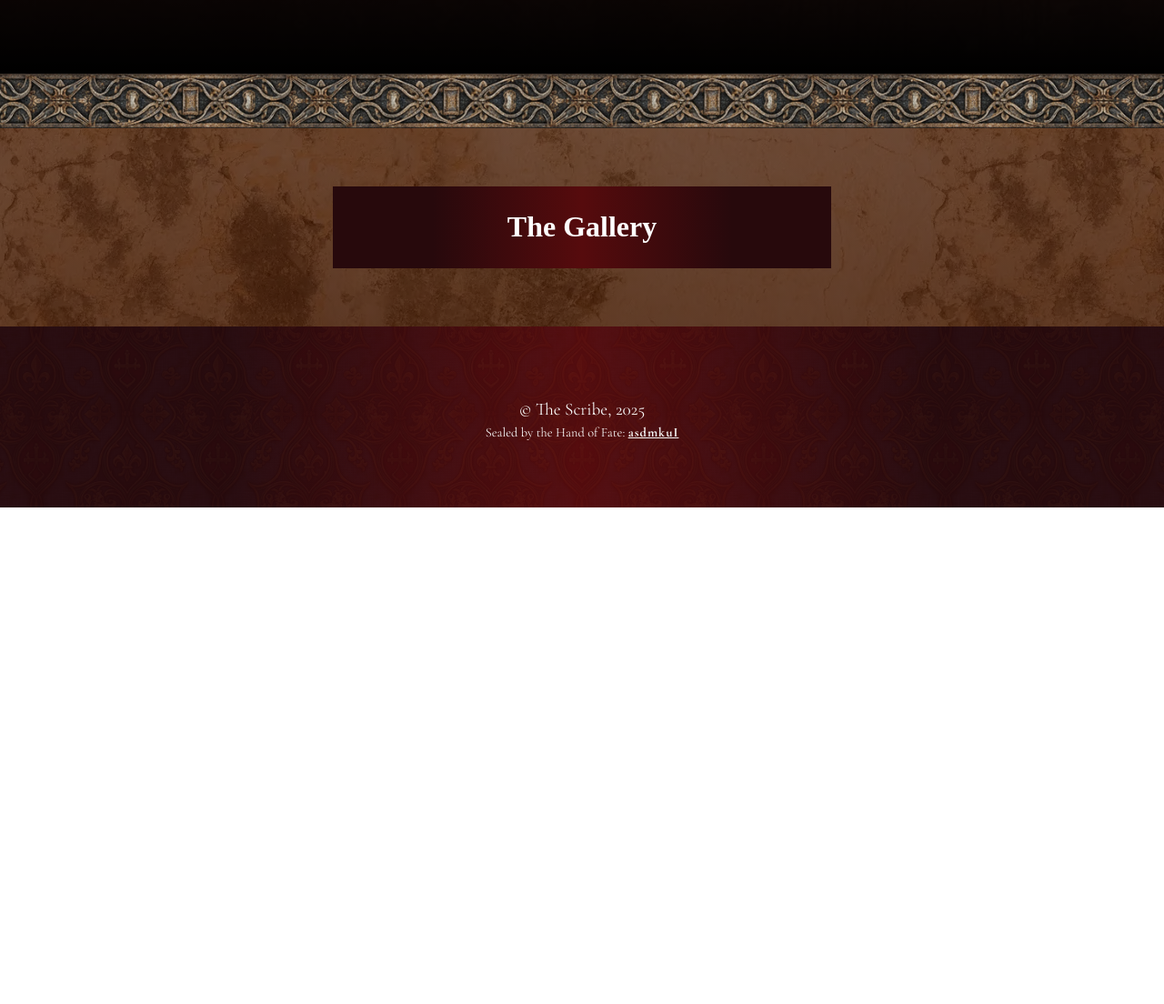
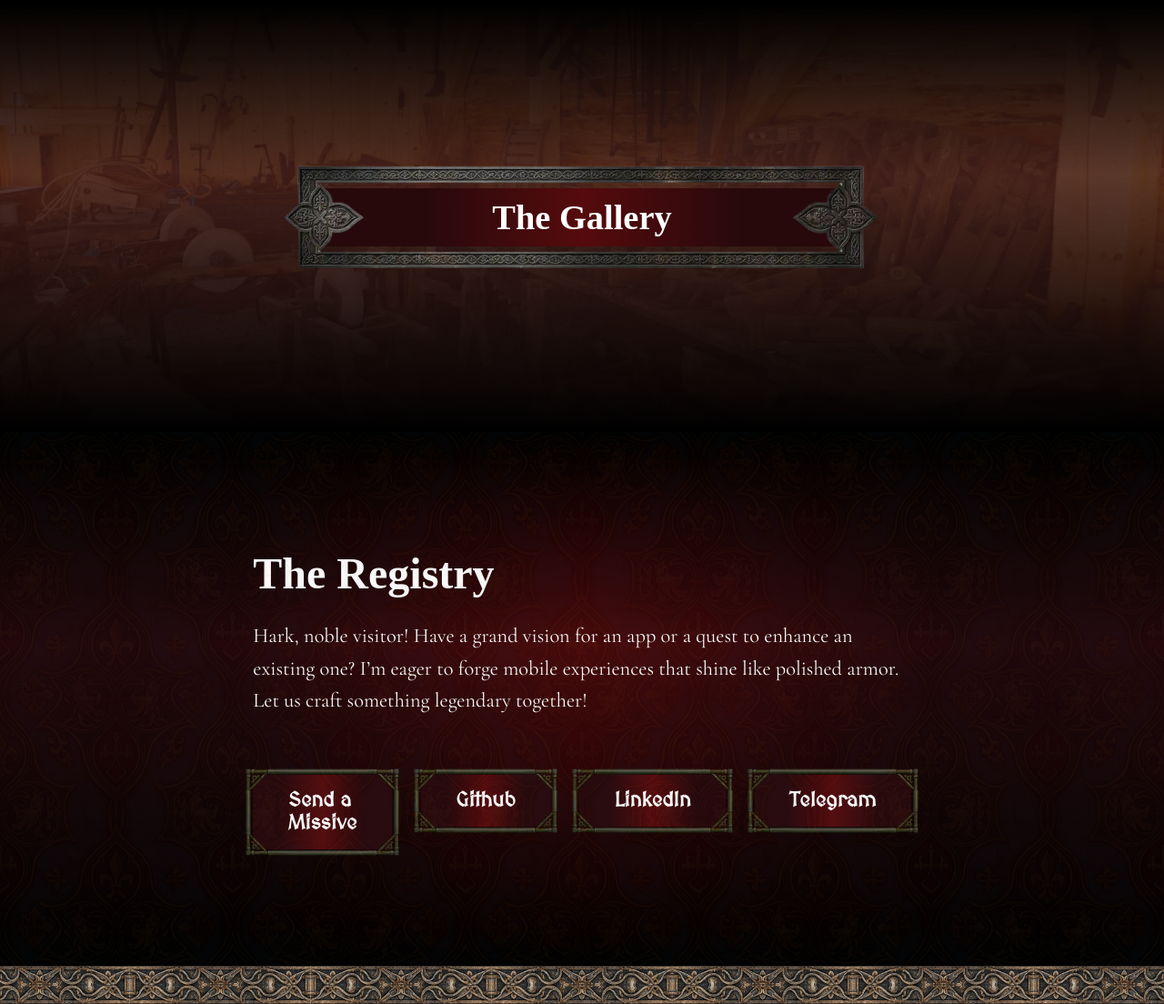
Before and after one commit to lscythe/lscythe.dev, an Astro site: page / in a window 1280 px wide. Shown: the part 1079-2183 px from the top of the page at 91% size. Before the commit the page ends 1637 px from the top, so only its background shows below. Built offline with nearby package versions, Linux system fonts and the light colour scheme; Astro itself is replaced by a stand-in of ours; a web font is replaced by a local one.

Commit message:
update layout, add contact section, add 404 page

```diff
--- /dev/null
+++ b/src/components/Button.astro
@@ -0,0 +1,30 @@
+---
+import btnBorder from "../assets/images/btn-border.webp";
+
+const { label, link } = Astro.props;
+
+const btnBorderUrl = `url(${btnBorder.src})`;
+---
+
+<a class="button" href={link} target="_blank" rel="noopener">
+    <p>{label}</p>
+</a>
+
+<style define:vars={{ btnBorderUrl }}>
+    .button {
+        color: white;
+        display: inline-block;
+        padding: 1rem 2.4rem;
+        text-decoration: none;
+        background: var(--main-gradient-bg);
+        border-image: var(--btnBorderUrl) 26 26 26 26 fill / 26px 26px 26px 26px;
+        border-image-outset: 0.5rem;
+    }
+
+    .button p {
+        font-family: "MedievalSharp", cursive;
+        font-weight: bold;
+        font-size: 1.4rem;
+        margin: 0;
+    }
+</style>
--- a/src/components/Footer.astro
+++ b/src/components/Footer.astro
@@ -20,9 +20,7 @@
     .footer {
         position: relative;
         text-align: center;
-        max-width: 1920px;
-        padding: 60px 0;
-        margin: 0 auto;
+        padding: 4rem 0;
         overflow: hidden;
         background: var(--main-gradient-bg);
     }
@@ -37,7 +35,7 @@
         background: var(--patternUrl);
         opacity: 0.05;
         background-position: top;
-        background-size: 200px;
+        background-size: 30%;
     }
 
     .footer-content {
@@ -45,18 +43,18 @@
     }
 
     .footer-seal {
-        font-size: 1.2em;
-        margin-bottom: 5px;
+        font-size: 2em;
+        margin-bottom: 0.6rem;
     }
 
     .footer-mark {
-        font-size: 0.9em;
+        font-size: 1.5em;
         margin-top: 0;
     }
 
     .footer-mark a {
         font-weight: bold;
-        letter-spacing: 1px;
+        letter-spacing: 0.05em;
         color: #fff;
     }
 </style>
--- a/src/components/NavBar.astro
+++ b/src/components/NavBar.astro
@@ -12,7 +12,6 @@
 const navItems = [
     { title: "The Memoir", link: "#about" },
     { title: "The Gallery", link: "#projects" },
-    { title: "The Codex", link: "#blogs" },
     { title: "The Registry", link: "#contact" },
     { title: "The Ledger", link: "/resume.pdf" },
 ];
@@ -20,8 +19,8 @@
 
 <div class="navbar">
     <div class="navbar-decoration">
-        <a href="/" class="crest-img">
-            <Image src={crest} alt="A Family Crest" width={200} height={200} />
+        <a href="/">
+            <Image src={crest} alt="A Family Crest" class="crest-img" />
         </a>
         <nav class="navbar-items">
             <ul>
@@ -38,14 +37,11 @@
 </div>
 
 <style define:vars={{ barBorderUrl, patternUrl }}>
-    :root {
-        --navbar-height: 70px;
-    }
-
     .navbar {
-        position: relative;
-        width: auto;
-        padding: 80px 60px 0;
+        position: sticky;
+        top: 0;
+        z-index: 10;
+        padding: 4rem 8rem 0;
     }
 
     .navbar-decoration {
@@ -54,7 +50,7 @@
         justify-content: space-between;
         align-items: center;
         z-index: 1;
-        max-height: 100px;
+        max-height: 6rem;
 
         inset: 0;
         background: var(--main-gradient-bg);
@@ -62,9 +58,8 @@
         border-image: var(--barBorderUrl) 306 280 313 280 fill / 306px 280px
             313px 280px;
         border-image-repeat: repeat;
-        border-image-width: 60px;
-        border-image-outset: 6px;
-        border-spacing: 80px;
+        border-image-width: 8rem;
+        border-image-outset: 1rem;
     }
 
     .navbar-decoration::before {
@@ -77,34 +72,33 @@
         background-image: var(--patternUrl);
         opacity: 0.06;
         background-position: center;
-        background-size: 120px;
+        background-size: 40%;
     }
 
     .crest-img {
+        width: 11rem;
+        height: auto;
         margin: 0 8rem;
     }
 
     .navbar-items {
         position: relative;
-        padding-right: 42px;
+        padding-right: 2rem;
     }
 
     .navbar-items ul {
-        list-style-type: none;
+        list-style: none;
         margin: 0;
         padding: 0;
-    }
-
-    .navbar-items li {
-        float: left;
+        display: flex;
+        gap: 3rem;
     }
 
     .navbar-items a {
-        padding: 28px;
         text-decoration: none;
         font-family: "MedievalSharp", cursive;
         font-weight: bold;
-        font-size: 1.4rem;
+        font-size: 1.4em;
         color: #fff;
     }
 </style>
--- a/src/components/Separator.astro
+++ b/src/components/Separator.astro
@@ -9,7 +9,7 @@
 <style define:vars={{ separatorUrl }}>
     .separator {
         width: 100%;
-        height: 60px;
+        height: 2.6rem;
         background: var(--separatorUrl);
         background-repeat: repeat-x;
         background-position: center;
--- a/src/components/Title.astro
+++ b/src/components/Title.astro
@@ -22,25 +22,16 @@
 
     .title-container {
         display: flex;
-        position: relative;
         justify-content: center;
         align-items: center;
-        max-height: 100px;
-        padding: 0 12rem;
-
-        background: var(--titleBorderUrl);
-        background-position: center;
-        background-repeat: no-repeat;
-        background-size: 100%;
-    }
-
-    .title-container::before {
-        content: "";
-        position: absolute;
-        inset: 0;
-        pointer-events: none;
+        position: relative;
+        width: fit-content;
+        padding: 0.6rem 12rem;
 
         background: var(--main-gradient-bg);
+
+        border-image: var(--titleBorderUrl) 20 fill stretch;
+        border-image-outset: 2.8rem;
     }
 
     .title-container > * {
@@ -49,6 +40,7 @@
     }
 
     .title h2 {
-        font-size: 2rem;
+        font-size: 2.4rem;
+        margin: 0;
     }
 </style>
--- a/src/layouts/MainLayout.astro
+++ b/src/layouts/MainLayout.astro
@@ -1,10 +1,11 @@
 ---
 import background from "../assets/images/root-bg.webp";
-import border from "../assets/images/border.webp";
+import border from "../assets/images/bg-border.webp";
+
 import Head from "../components/Head.astro";
 import Footer from "../components/Footer.astro";
 
-const { ...props } = Astro.props;
+const { showFooter = true, ...props } = Astro.props;
 
 const backgroundUrl = `url(${background.src})`;
 const borderUrl = `url(${border.src})`;
@@ -19,8 +20,8 @@
     <body>
         <div class="body-container">
             <slot />
+            {showFooter && <Footer />}
         </div>
-        <Footer />
     </body>
 </html>
 
@@ -35,23 +36,22 @@
         padding: 0;
         width: 100%;
         min-height: 100%;
-        overflow-x: hidden;
         overscroll-behavior: contain;
     }
 
     body {
         background:
-            linear-gradient(
-                to bottom,
-                rgba(61, 20, 0, 0.35) 0%,
-                rgba(61, 20, 0, 0.85) 100%
-            ),
-            var(--backgroundUrl);
+            linear-gradient(to bottom, rgba(0, 0, 0, 0.6)), var(--backgroundUrl);
     }
 
     .body-container {
         max-width: 1920px;
         margin: 0 auto;
-        height: 100%;
+
+        border-image: var(--borderUrl) 129 125 132 120 fill / 129px 125px 132px
+            120px;
+        border-image-outset: 7.4rem;
+        border-image-repeat: repeat;
+        border-image-width: 0 12rem;
     }
 </style>
--- /dev/null
+++ b/src/pages/404.astro
@@ -0,0 +1,55 @@
+---
+import MainLayout from "../layouts/MainLayout.astro";
+import Button from "../components/Button.astro";
+
+import notFound from "../assets/images/404.webp";
+
+const notFoundUrl = `url(${notFound.src})`;
+---
+
+<MainLayout showFooter={false}>
+    <div class="container">
+        <div class="content">
+            <h1>404 - The Path Is Lost</h1>
+            <h3>
+                Alas, noble traveler, the scroll you seek has vanished from this
+                realm.
+            </h3>
+            <Button label="Return to Royal Court" link="/" />
+        </div>
+    </div>
+</MainLayout>
+
+<style define:vars={{ notFoundUrl }}>
+    .container {
+        width: 100%;
+        height: 100vh;
+
+        background:
+            linear-gradient(
+                to bottom,
+                rgba(0, 0, 0, 0.89) 0%,
+                rgba(0, 0, 0, 1) 100%
+            ),
+            var(--notFoundUrl) center/cover no-repeat;
+
+        position: relative;
+    }
+
+    .content {
+        display: flex;
+        flex-direction: column;
+        justify-content: center;
+        align-items: center;
+        height: 100%;
+
+        padding: 0 10rem;
+    }
+
+    .content h3 {
+        font-family: "Cormorant Garamond", serif;
+        font-size: 2rem;
+        margin-top: 0;
+        margin-bottom: 4rem;
+    }
+</style>
--- a/src/pages/index.astro
+++ b/src/pages/index.astro
@@ -5,11 +5,15 @@
 import NavBar from "../components/NavBar.astro";
 import Separator from "../components/Separator.astro";
 import Title from "../components/Title.astro";
+import Project from "../components/Project.astro";
+import Button from "../components/Button.astro";
 
 import topSectionBg from "../assets/images/top-section-bg.webp";
 import frame from "../assets/images/frame.webp";
 import parchment from "../assets/images/parchment.webp";
 import portrait from "../assets/images/portrait.webp";
+import workshop from "../assets/images/workshop.webp";
+import pattern from "../assets/images/pattern.webp";
 
 const currentYear = new Date().getFullYear();
 const expYears = currentYear - 2020;
@@ -17,61 +21,106 @@
 const {
     name = "Rendra Prasetia",
     job = "Android Developer",
-    overview = `
-  Innovative and results-driven <strong>Android Developer</strong> with over <strong>${expYears} years</strong> of experience developing
-  Android and cross-platform mobile applications. Skilled in Kotlin, Java and Flutter, with hands-on
-  expertise in refactoring legacy systems, integrating third-party APIs, and implementing scalable
-  architectures. Passionate about improving maintainability and delivering high-quality, user-centric
-  mobile experiences through clean architecture and modern development practices.
-  `,
+    email = "rendrati15c@gmail.com",
+    github = "lscythe",
+    telegram = "Porororo69",
+    linkedin = "lscythe",
 } = Astro.props;
+
+const cta = [
+    { label: "Send a Missive", link: `mailto:${email}` },
+    { label: "Github", link: `https://github.com/${github}` },
+    { label: "LinkedIn", link: `https://www.linkedin.com/in/${linkedin}` },
+    { label: "Telegram", link: `https://t.me/${telegram}` },
+];
 
 const topSectionBgUrl = `url(${topSectionBg.src})`;
 const parchmentUrl = `url(${parchment.src})`;
 const portraitUrl = `url(${portrait.src})`;
+const workshopUrl = `url(${workshop.src})`;
+const patternUrl = `url(${pattern.src})`;
 ---
 
 <MainLayout>
-    <div class="top-section">
     <NavBar />
-        <section class="section">
+    <section class="about-section" id="about">
         <div class="hero">
             <div class="hero-container">
                 <div class="hero-image">
                     <div class="portrait-wrapper">
-                            <Image
-                                src={portrait}
-                                alt="Portrait"
-                                class="portrait"
-                            />
+                        <Image src={portrait} alt="Portrait" class="portrait" />
                     </div>
                     <Image src={frame} alt="Portrait Frame" class="frame" />
                 </div>
                 <div class="hero-text">
                     <h1>{name}</h1>
                     <h2>{job}</h2>
-                        <p set:html={overview} />
+                    <p>
+                        Hail, seekers of innovation! I am a devoted
+                        <strong>Android Developer</strong>, wielding over
+                        <strong>{expYears} years</strong> of experience to forge
+                        Android and cross-platform apps that captivate the realm.
+                        Master of Kotlin, Java, and Flutter, I take pride in transforming
+                        tangled legacy code into mighty, scalable systems and weaving
+                        third-party APIs into seamless tapestries. Guided by the
+                        art of clean architecture and a zeal for modern dev practices,
+                        I craft mobile experiences as enchanting to wield as they
+                        are steadfast beneath the surface.
+                    </p>
                 </div>
             </div>
         </div>
     </section>
+    <!-- <Separator /> -->
+    <section class="project-section" id="projects">
+        <div class="project">
+            <Title title="The Gallery" />
         </div>
+    </section>
+    <!-- <Separator /> -->
+    <section class="contact-section" id="contact">
+        <div class="contact-content">
+            <h2>The Registry</h2>
+            <p>
+                Hark, noble visitor! Have a grand vision for an app or a quest
+                to enhance an existing one? I’m eager to forge mobile
+                experiences that shine like polished armor. Let us craft
+                something legendary together!
+            </p>
+            <ul class="contact-cta">
+                {
+                    cta.map((item) => (
+                        <li>
+                            <Button label={item.label} link={item.link} />
+                        </li>
+                    ))
+                }
+            </ul>
+        </div>
+    </section>
     <Separator />
-    <section class="section">
-        <Title title="The Gallery" />
-    </section>
 </MainLayout>
 
-<style define:vars={{ topSectionBgUrl, parchmentUrl, portraitUrl }}>
-    .top-section {
+<style
+    define:vars={{
+        topSectionBgUrl,
+        parchmentUrl,
+        portraitUrl,
+        workshopUrl,
+        patternUrl,
+    }}
+>
+    .about-section {
         position: relative;
-        min-height: 840px;
+        min-height: 20rem;
+        margin-top: -10rem;
+        padding: 12.8rem 0;
 
         background: var(--topSectionBgUrl) center/cover no-repeat;
     }
 
-    .top-section::before,
-    .top-section::after {
+    .about-section::before,
+    .about-section::after {
         content: "";
         position: absolute;
         inset: 0;
@@ -79,12 +128,12 @@
         pointer-events: none;
     }
 
-    .top-section::before {
+    .about-section::before {
         background: var(--parchmentUrl);
         opacity: 0.5;
     }
 
-    .top-section::after {
+    .about-section::after {
         background:
             linear-gradient(
                 to bottom,
@@ -96,20 +145,13 @@
             rgba(51, 0, 1, 0.7);
     }
 
-    .top-section > * {
+    .about-section > * {
         position: relative;
         z-index: 1;
     }
 
-    .section {
-        display: flex;
-        justify-content: center;
-        align-items: center;
-        padding: 4rem 14rem;
-    }
-
     .hero {
-        padding: 2rem 0;
+        padding: 5rem 0;
     }
 
     .hero-container {
@@ -124,7 +166,7 @@
 
     .hero-image {
         position: relative;
-        width: 460px;
+        width: 32rem;
         aspect-ratio: 1/1;
         display: flex;
         justify-content: center;
@@ -160,7 +202,7 @@
     .hero-text {
         flex: 1;
         text-align: left;
-        max-width: 800px;
+        max-width: 560rem;
     }
 
     .hero-text h1 {
@@ -179,4 +221,103 @@
         margin-bottom: 1rem;
         font-size: 1.4rem;
     }
+
+    .project-section {
+        position: relative;
+
+        background: var(--workshopUrl) center/cover no-repeat;
+    }
+
+    .project-section::before,
+    .project-section::after {
+        content: "";
+        position: absolute;
+        inset: 0;
+        z-index: 0;
+        pointer-events: none;
+    }
+
+    .project-section::before {
+        background: var(--parchmentUrl);
+        background-position: center;
+        opacity: 0.5;
+    }
+
+    .project-section::after {
+        background:
+            linear-gradient(
+                to bottom,
+                rgba(0, 0, 0, 1) 0%,
+                rgba(0, 0, 0, 0.15) 40%,
+                rgba(0, 0, 0, 0.85) 90%,
+                rgba(0, 0, 0, 1) 100%
+            ),
+            rgba(51, 0, 1, 0.7);
+    }
+
+    .project-section > * {
+        position: relative;
+        z-index: 1;
+    }
+
+    .project {
+        display: flex;
+        position: relative;
+        justify-content: center;
+        align-items: center;
+        padding: 12.8rem;
+    }
+
+    .contact-section {
+        display: flex;
+        position: relative;
+        justify-content: center;
+        align-items: center;
+
+        background:
+            linear-gradient(
+                to bottom,
+                rgba(0, 0, 0, 1) 0%,
+                rgba(0, 0, 0, 0.15) 40%,
+                rgba(0, 0, 0, 0.85) 90%,
+                rgba(0, 0, 0, 1) 100%
+            ),
+            var(--main-gradient-bg);
+    }
+
+    .contact-section::before {
+        content: "";
+        position: absolute;
+        inset: 0;
+        pointer-events: none;
+
+        background-image: var(--patternUrl);
+        opacity: 0.044;
+        background-position: center;
+        background-size: 20%;
+    }
+
+    .contact-content {
+        padding: 8rem 8rem;
+        margin: 0 18rem;
+    }
+
+    .contact-content h2 {
+        margin: 0;
+    }
+
+    .contact-content p {
+        line-height: 1.6;
+        font-size: 1.4rem;
+        margin-bottom: 4rem;
+    }
+
+    .contact-cta {
+        list-style: none;
+        margin: 0;
+        padding: 0;
+        display: flex;
+        width: 100%;
+        gap: 2rem;
+    }
 </style>
```
Also changed, not shown: src/assets/images/404.webp (added), src/assets/images/bg-border.webp (added), src/assets/images/btn-border.webp (added), src/assets/images/workshop.webp (added), src/components/Project.astro (added). Lines whose indentation alone changed are shown as unchanged.
